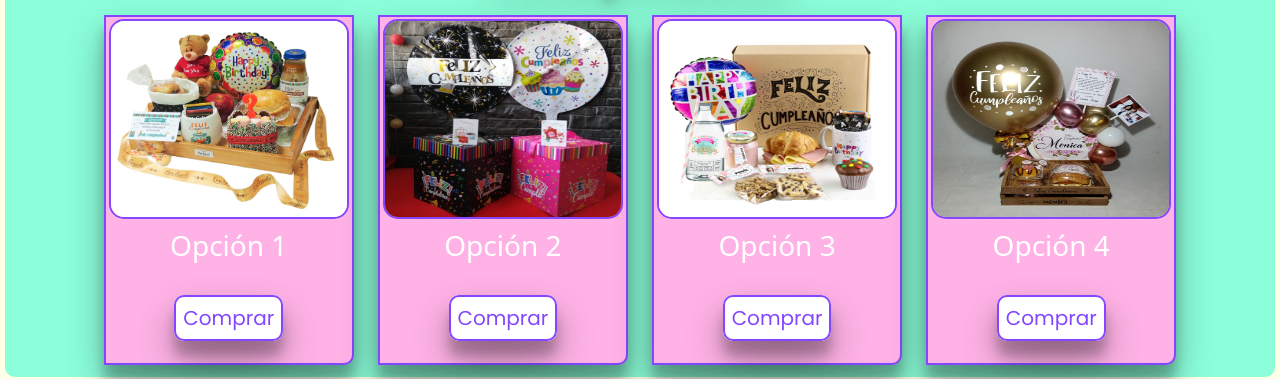
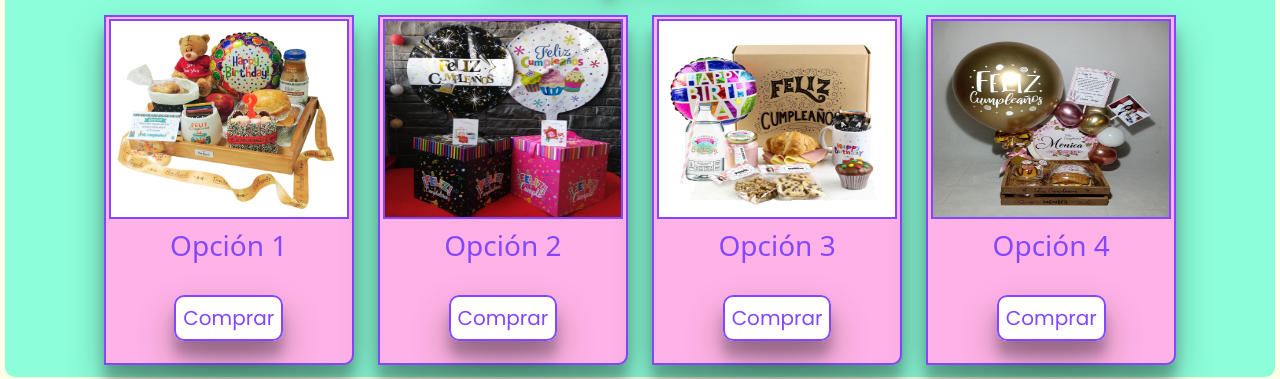
Before and after one commit to Spctr0pro/PF-Toro, a website: page pages/productos.html in a window 1280 px wide. Shown: the part 285-664 px from the top of the page. Drawn offline with nearby package versions, Linux system fonts and the light colour scheme.

Commit message:
Ajustes ventana productos

```diff
--- a/scss/components/_layout.scss
+++ b/scss/components/_layout.scss
@@ -387,12 +387,12 @@ main {
             height: 200px;
             margin-top: 2px;
             border: solid 2px nth($colores, 4);
-            border-radius: 15px;
         }
 
         h3 {
             margin-top: 10px;
             margin-bottom: 40px;
+            color: nth($colores, 4);
         }
 
         a {
```
Also changed, not shown: css/estilos.css.
